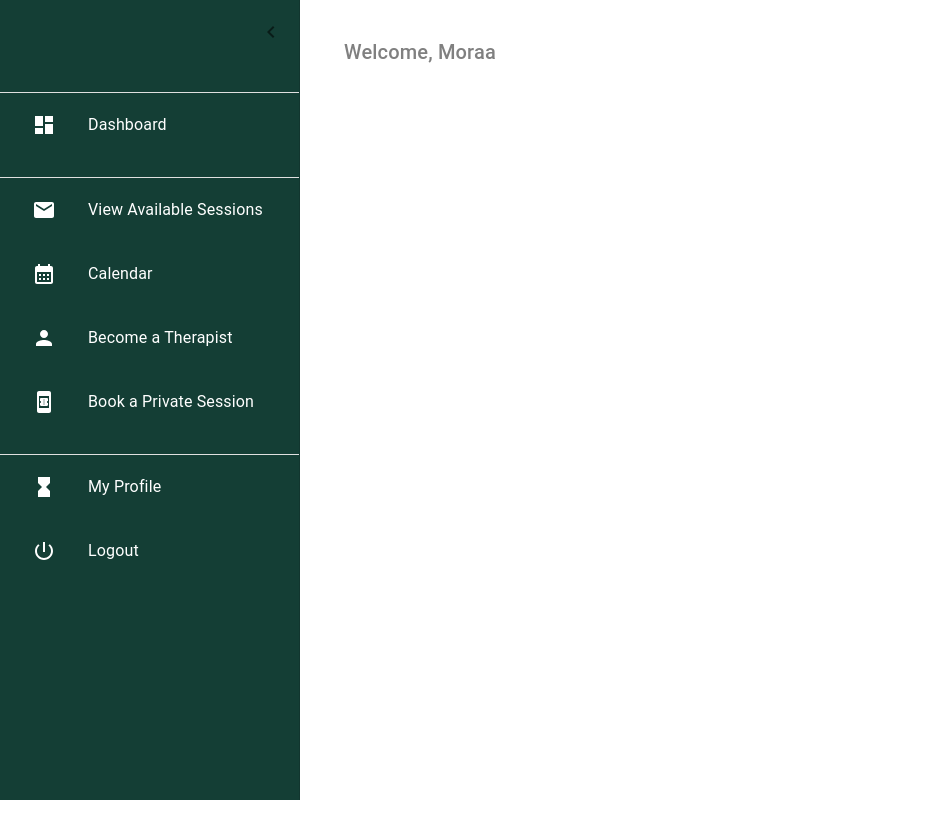
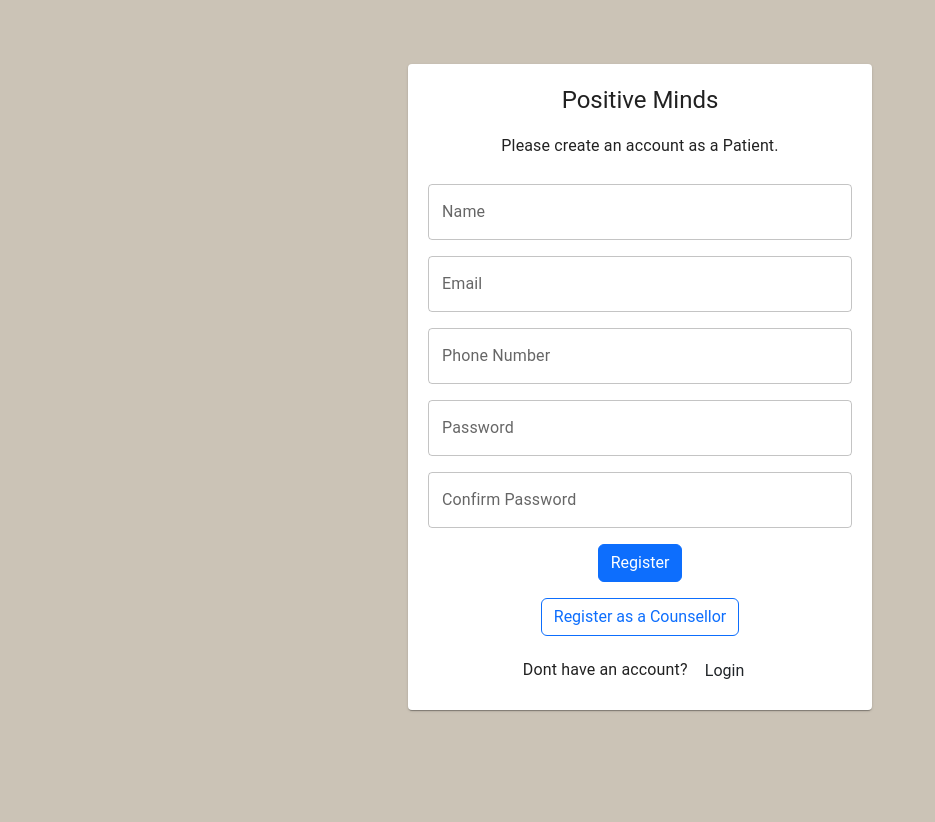
Before and after one commit to DanielGithumbi21/Positive-minds, a React (Vite) app: page /sign-up in a window 1280 px wide. Shown: the whole page, without its empty margins (0-935 px from the left). Before the commit the page ends 800 px from the top, so only its background shows below. Built offline with nearby package versions, Linux system fonts and the light colour scheme.

Commit message:
Creating login and signup screens

```diff
--- a/src/App.jsx
+++ b/src/App.jsx
@@ -3,13 +3,17 @@ import React from 'react'
 import RoutesPage from './Routes/RoutesPage'
 import { Route, Routes } from 'react-router'
 import LandingPage from './components/LandingPage/LandingPage'
-
+import Login from './components/Sign/Login'
+import "bootstrap/dist/css/bootstrap.min.css"
+import SignUp from './components/Sign/SignUp'
 const App = () => {
   return (
 
     <React.Fragment>
       <Routes>
         <Route path="/" element={<LandingPage />} />
+        <Route path="/login" element={<Login />} />
+        <Route path="/sign-up" element={<SignUp />} />
       </Routes>
       <RoutesPage />
     </React.Fragment>
--- a/src/Context/DataContext.jsx
+++ b/src/Context/DataContext.jsx
@@ -4,7 +4,7 @@ const DataContext = React.createContext({});
 const DataProvider = ({ children }) => {
 
     const [open, setOpen] = useState(true);
-    const [loggedUser, setLoggedUser] = useState(true)
+    const [loggedUser, setLoggedUser] = useState(false)
 
     const handleDrawerOpen = () => {
         setOpen(true)
--- /dev/null
+++ b/src/components/Sign/Login.jsx
@@ -0,0 +1,55 @@
+import React, { useState } from 'react'
+import { Typography, TextField, Container, Card } from '@mui/material';
+import { useNavigate } from 'react-router';
+
+const Login = () => {
+    const [isCounsellor, setIsCounsellor] = useState(false)
+    const switchMode = () => setIsCounsellor((prev) => !prev)
+    const navigate = useNavigate()
+    return (
+        <Container sx={{
+            width: "40%",
+            marginTop: "10%"
+        }}>
+            <Card sx={{
+                textAlign: "center",
+                padding: "20px"
+            }} >
+                <Typography variant="h5" className='mb-3' gutterBottom>
+                    Positive Minds
+                </Typography>
+                <Typography variant="subtitle1" className='mb-5' gutterBottom>
+                    Please sign in as a {isCounsellor ? "Counsellor" : "Patient"}.
+                </Typography>
+                <div class="form-floating mb-3">
+                    <TextField
+                        fullWidth
+                        id="outlined-required"
+                        label="Email"
+                        type="email"
+                    />
+                </div>
+                <div class="form-floating mb-3">
+                    <TextField
+                        fullWidth
+                        id="outlined-password-input"
+                        label="Password"
+                        type="password"
+                        autoComplete="current-password"
+                    />
+
+                </div>
+                <button className="btn btn-primary btn-md mb-3">Login</button>
+                <div>
+                    <button className="btn btn-outline-primary btn-md mb-3" onClick={switchMode}>Login as a {isCounsellor ? "Patient" : "Counsellor"} </button>
+                </div>
+                <div>
+                    Dont have an account? <button className='btn btn-sm btn-outline ' onClick={(() => navigate("/sign-up"))} >Register</button>
+                </div>
+
+            </Card>
+        </Container >
+    )
+}
+
+export default Login
--- /dev/null
+++ b/src/components/Sign/SignUp.jsx
@@ -0,0 +1,81 @@
+import React, { useState } from 'react'
+import { Typography, TextField, Container, Card } from '@mui/material';
+import { useNavigate } from 'react-router';
+
+const SignUp = () => {
+    const [isCounsellor, setIsCounsellor] = useState(false)
+    const switchMode = () => setIsCounsellor((prev) => !prev)
+    const navigate = useNavigate()
+    return (
+        <Container sx={{
+            width: "40%",
+            marginTop: "5%"
+        }}>
+            <Card sx={{
+                textAlign: "center",
+                padding: "20px",
+            }} >
+                <Typography variant="h5" className='mb-3' gutterBottom>
+                    Positive Minds
+                </Typography>
+                <Typography variant="subtitle1" className='mb-4' gutterBottom>
+                    Please create an account as a {isCounsellor ? "Counsellor" : "Patient"}.
+                </Typography>
+                <div class="form-floating mb-3">
+                    <TextField
+                        fullWidth
+                        id="outlined-required"
+                        label="Name"
+                        type="text"
+                    />
+                </div>
+                <div class="form-floating mb-3">
+                    <TextField
+                        fullWidth
+                        id="outlined-required"
+                        label="Email"
+                        type="email"
+                    />
+                </div>
+                <div class="form-floating mb-3">
+                    <TextField
+                        fullWidth
+                        id="outlined-required"
+                        label="Phone Number"
+                        type="text"
+                    />
+                </div>
+                <div class="form-floating mb-3">
+                    <TextField
+                        fullWidth
+                        id="outlined-password-input"
+                        label="Password"
+                        type="password"
+                        autoComplete="current-password"
+                    />
+
+                </div>
+                <div class="form-floating mb-3">
+                    <TextField
+                        fullWidth
+                        id="outlined-password-input"
+                        label="Confirm Password"
+                        type="password"
+                        autoComplete="current-password"
+                    />
+
+                </div>
+                <button className="btn btn-primary btn-md mb-3">Register</button>
+                <div>
+                    <button className="btn btn-outline-primary btn-md mb-3" onClick={switchMode}>Register as a {isCounsellor ? "Patient" : "Counsellor"} </button>
+                </div>
+                <div>
+                    Dont have an account? <button className='btn btn-md btn-outline ' onClick={(() => navigate("/login"))} >Login</button>
+                </div>
+
+            </Card>
+        </Container >
+    )
+}
+
+export default SignUp
--- a/src/index.css
+++ b/src/index.css
@@ -1,70 +1,5 @@
-:root {
-  font-family: Inter, Avenir, Helvetica, Arial, sans-serif;
-  font-size: 16px;
-  line-height: 24px;
-  font-weight: 400;
-
-  color-scheme: light dark;
-  color: rgba(255, 255, 255, 0.87);
-  background-color: #242424;
-
-  font-synthesis: none;
-  text-rendering: optimizeLegibility;
-  -webkit-font-smoothing: antialiased;
-  -moz-osx-font-smoothing: grayscale;
-  -webkit-text-size-adjust: 100%;
-}
-
-a {
-  font-weight: 500;
-  color: #646cff;
-  text-decoration: inherit;
-}
-a:hover {
-  color: #535bf2;
-}
 
 body {
-  margin: 0;
-  display: flex;
-  place-items: center;
-  min-width: 320px;
-  min-height: 100vh;
+
+  background-color: #CBC3B6 !important;
 }
-
-h1 {
-  font-size: 3.2em;
-  line-height: 1.1;
-}
-
-button {
-  border-radius: 8px;
-  border: 1px solid transparent;
-  padding: 0.6em 1.2em;
-  font-size: 1em;
-  font-weight: 500;
-  font-family: inherit;
-  background-color: #1a1a1a;
-  cursor: pointer;
-  transition: border-color 0.25s;
-}
-button:hover {
-  border-color: #646cff;
-}
-button:focus,
-button:focus-visible {
-  outline: 4px auto -webkit-focus-ring-color;
-}
-
-@media (prefers-color-scheme: light) {
-  :root {
-    color: #213547;
-    background-color: #ffffff;
-  }
-  a:hover {
-    color: #747bff;
-  }
-  button {
-    background-color: #f9f9f9;
-  }
-}
--- a/src/main.jsx
+++ b/src/main.jsx
@@ -2,7 +2,7 @@ import React from 'react'
 import ReactDOM from 'react-dom/client'
 import App from './App'
 import { DataProvider } from './Context/DataContext'
-// import './index.css'
+import './index.css'
 import { BrowserRouter as Router } from 'react-router-dom'
 
 ReactDOM.createRoot(document.getElementById('root')).render(
```
